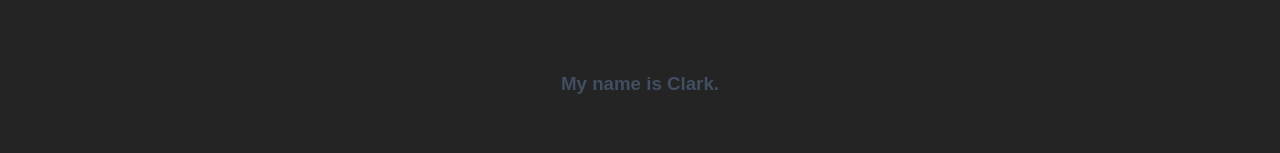
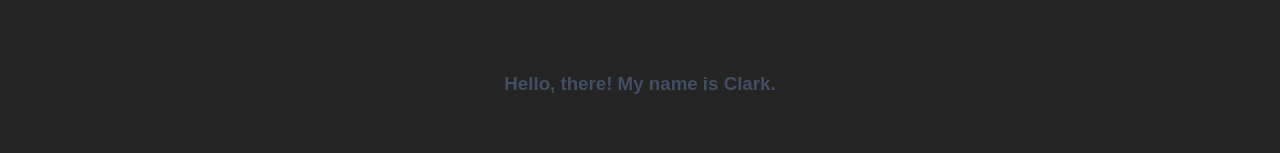
Before and after one commit to J0hnux/react-portfolio, a React (Vite) app: page / in a window 1280 px wide. Shown: the part 374-527 px from the top of the page. Built offline with nearby package versions, Linux system fonts and the light colour scheme.

Commit message:
Changed the message

```diff
--- a/src/components/Hero.jsx
+++ b/src/components/Hero.jsx
@@ -5,7 +5,7 @@ const Hero = () => {
     <section className="hero container section">
       <div className="hero__inner__container">
         <div className="left_hero">
-          <h3>My name is Clark.</h3>
+          <h3>Hello, there! My name is Clark.</h3>
           <h1>
             FRONT-END
             <br />
```
